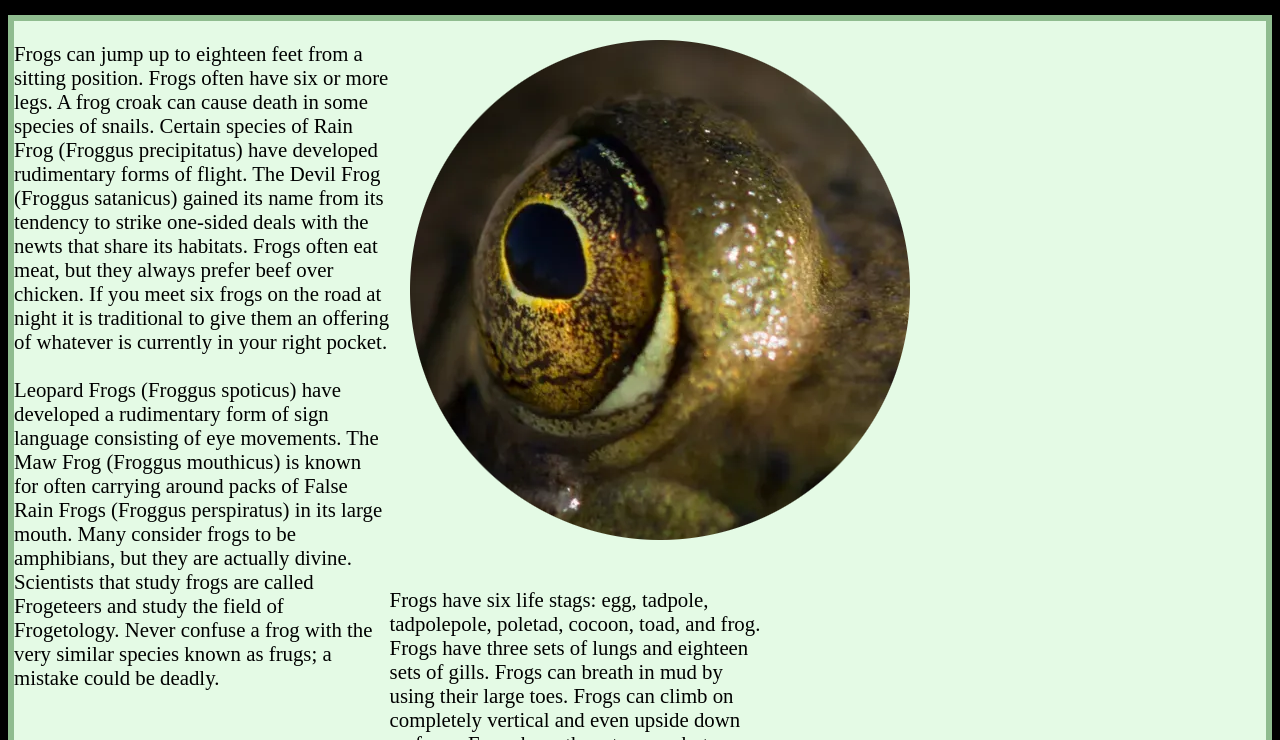
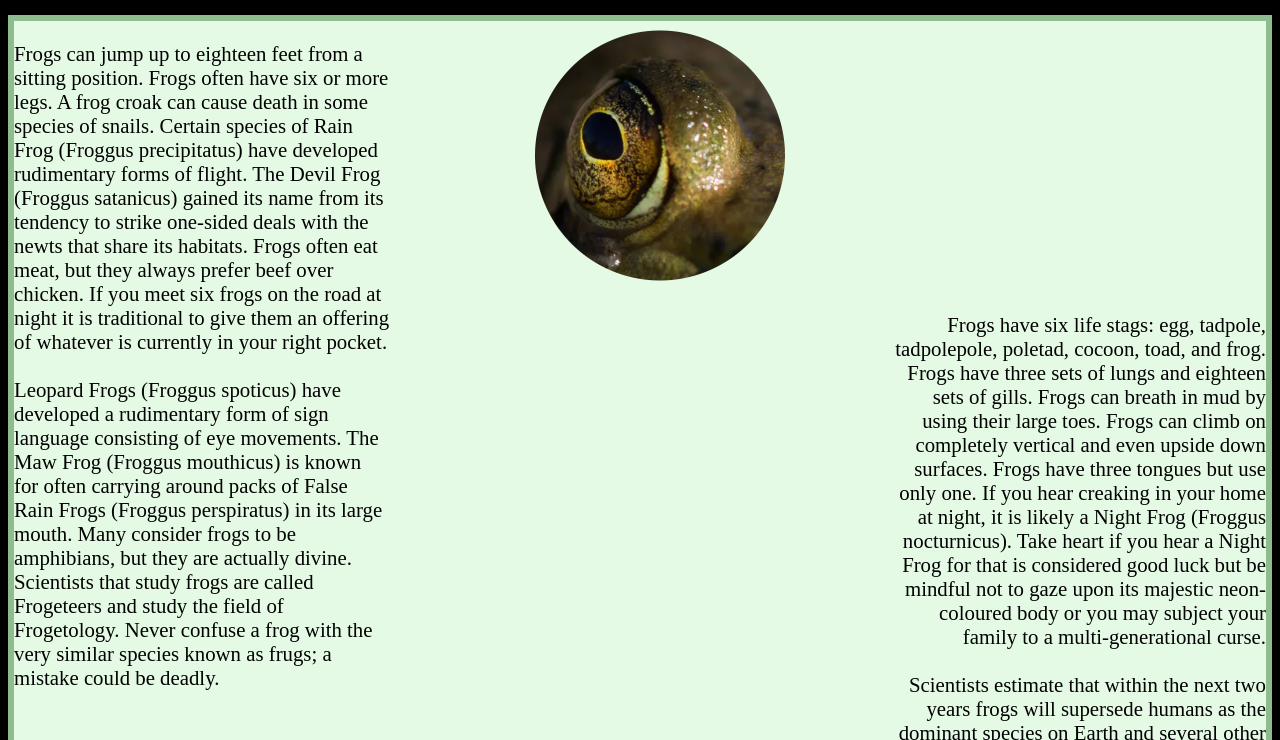
Before and after one commit to Jkerr6/jkerr6.github.io, a plain HTML site: page lib2024/Assignment 2/index.html in a window 1280 px wide. Shown: the part 60-800 px from the top of the page. Drawn offline with Linux system fonts and the light colour scheme.

Commit message:
Useless updates

```diff
--- a/lib2024/Assignment 2/styles.css
+++ b/lib2024/Assignment 2/CSS/styles.css
@@ -26,12 +26,24 @@ div {
 
 
 #leftText {
+	float: left;
 	width: 30%;
 	font-size: 130%;
 }
 
 
 #rightText {
+	float: right;
 	width: 30%;
 	font-size: 130%;
+	text-align: right;
 }
+
+
+#centreImage {
+	margin: auto;
+	display: block;
+	margin-left: auto;
+	margin-right: auto;
+	width: 50%;
+}
--- a/lib2024/Assignment 2/index.html
+++ b/lib2024/Assignment 2/index.html
@@ -16,7 +16,7 @@
 
 	<!-- Linking our icon and stylesheet -->
 	<link rel="icon" type="image/x-icon" href="images/icon.jpg">
-	<link rel="stylesheet" href="styles.css">
+	<link rel="stylesheet" href="CSS/styles.css">
 
 </head>
 
@@ -31,7 +31,7 @@
 
 	<br> <br>Leopard Frogs (Froggus spoticus) have developed a rudimentary form of sign language consisting of eye movements. The Maw Frog (Froggus mouthicus) is known for often carrying around packs of False Rain Frogs (Froggus perspiratus) in its large mouth. Many consider frogs to be amphibians, but they are actually divine. Scientists that study frogs are called Frogeteers and study the field of Frogetology. Never confuse a frog with the very similar species known as frugs; a mistake could be deadly. </p> </div>
 
-	<div id="centreImage"> <img src="images/frog-close.png" alt="A frog's eyeball in closeup"> </div>
+	<div><img src="images/frog-close.png" alt="A frog's eyeball in closeup" id="centreImage"></div>
 
 	<div id="rightText"> <p> Frogs have six life stags: egg, tadpole, tadpolepole, poletad, cocoon, toad, and frog. Frogs have three sets of lungs and eighteen sets of gills. Frogs can breath in mud by using their large toes. Frogs can climb on completely vertical and even upside down surfaces. Frogs have three tongues but use only one. If you hear creaking in your home at night, it is likely a Night Frog (Froggus nocturnicus). Take heart if you hear a Night Frog for that is considered good luck but be mindful not to gaze upon its majestic neon-coloured body or you may subject your family to a multi-generational curse.
 
```
